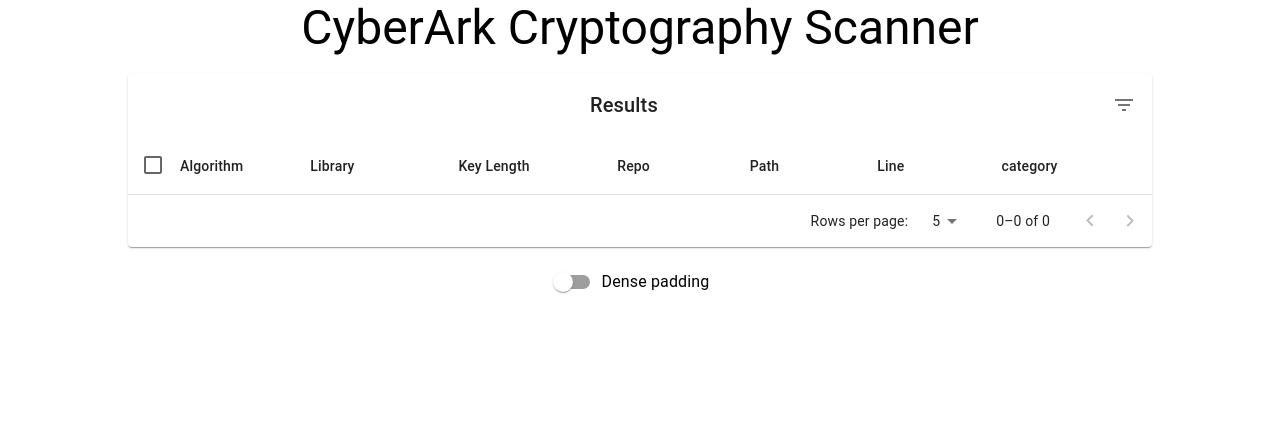
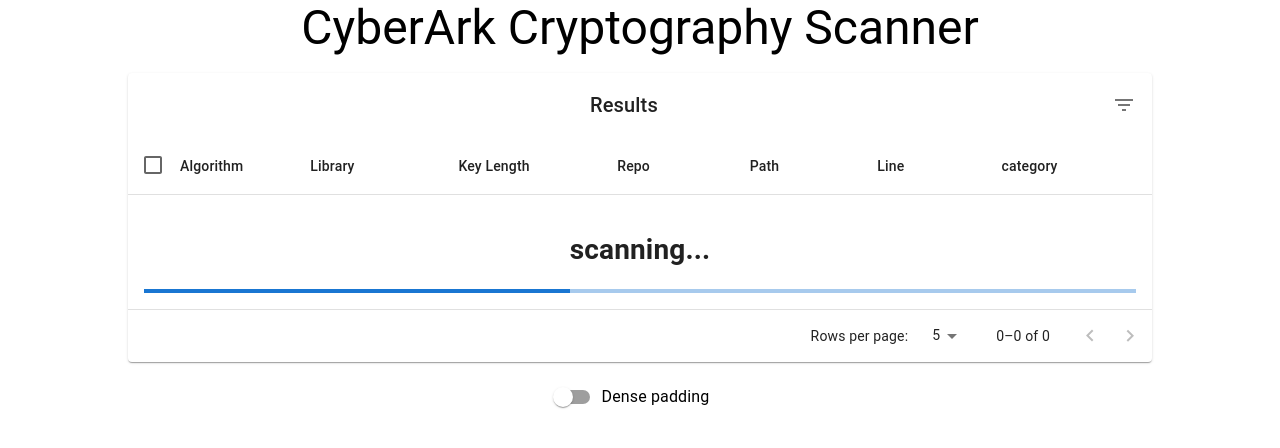
Before and after one commit to Itay-Talias/Cyberark-cryptography-scanner, a React (Create React App) app in the folder frontend/: page /results in a window 1280 px wide. Shown: the top 448 px of the page. Built offline with nearby package versions, Linux system fonts and the light colour scheme.

Commit message:
add loading animation

```diff
--- a/frontend/src/components/ResultsTable.js
+++ b/frontend/src/components/ResultsTable.js
@@ -22,6 +22,8 @@
 import FilterListIcon from "@mui/icons-material/FilterList";
 import { visuallyHidden } from "@mui/utils";
 import { ResultsContext } from "../App";
+import LinearProgress from "@mui/material/LinearProgress";
+import Grid from "@mui/material/Grid";
 
 function createData(results) {
     const rows =
@@ -329,13 +331,16 @@
                         <TableBody>
                             {/* if you don't need to support IE11, you can replace the `stableSort` call with:
                  rows.sort(getComparator(order, orderBy)).slice() */}
-                            {stableSort(rows, getComparator(order, orderBy))
+                            {rows.length > 0 ? (
+                                stableSort(rows, getComparator(order, orderBy))
                                     .slice(
                                         page * rowsPerPage,
                                         page * rowsPerPage + rowsPerPage
                                     )
                                     .map((row, index) => {
-                                    const isItemSelected = isSelected(row.name);
+                                        const isItemSelected = isSelected(
+                                            row.name
+                                        );
                                         const labelId = `enhanced-table-checkbox-${index}`;
 
                                         return (
@@ -388,7 +393,15 @@
                                                 </TableCell>
                                             </TableRow>
                                         );
-                                })}
+                                    })
+                            ) : (
+                                <TableRow>
+                                    <TableCell colSpan={12}>
+                                        <h1 align="center">scanning...</h1>
+                                        <LinearProgress />
+                                    </TableCell>
+                                </TableRow>
+                            )}
                             {emptyRows > 0 && (
                                 <TableRow
                                     style={{
```
Lines whose indentation alone changed are shown as unchanged.
